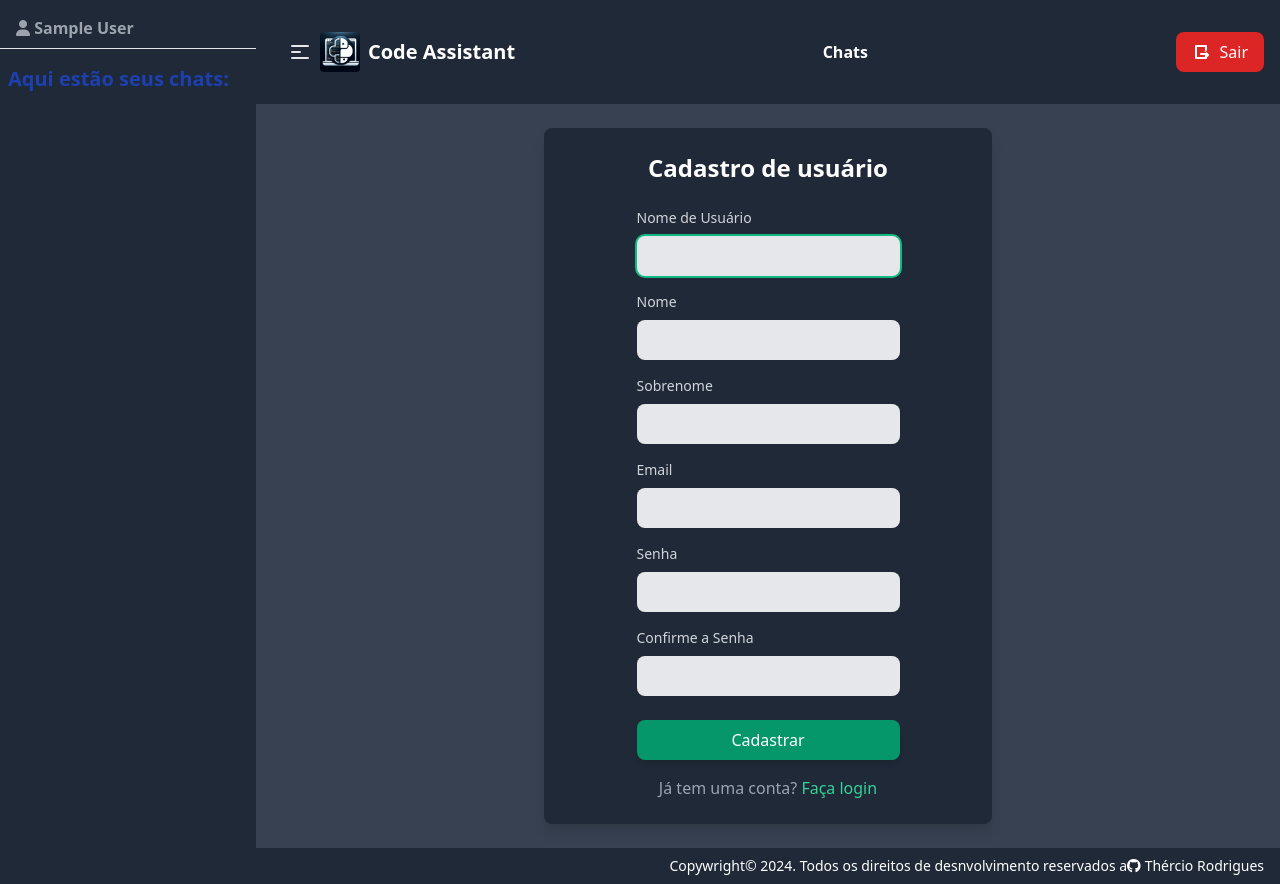
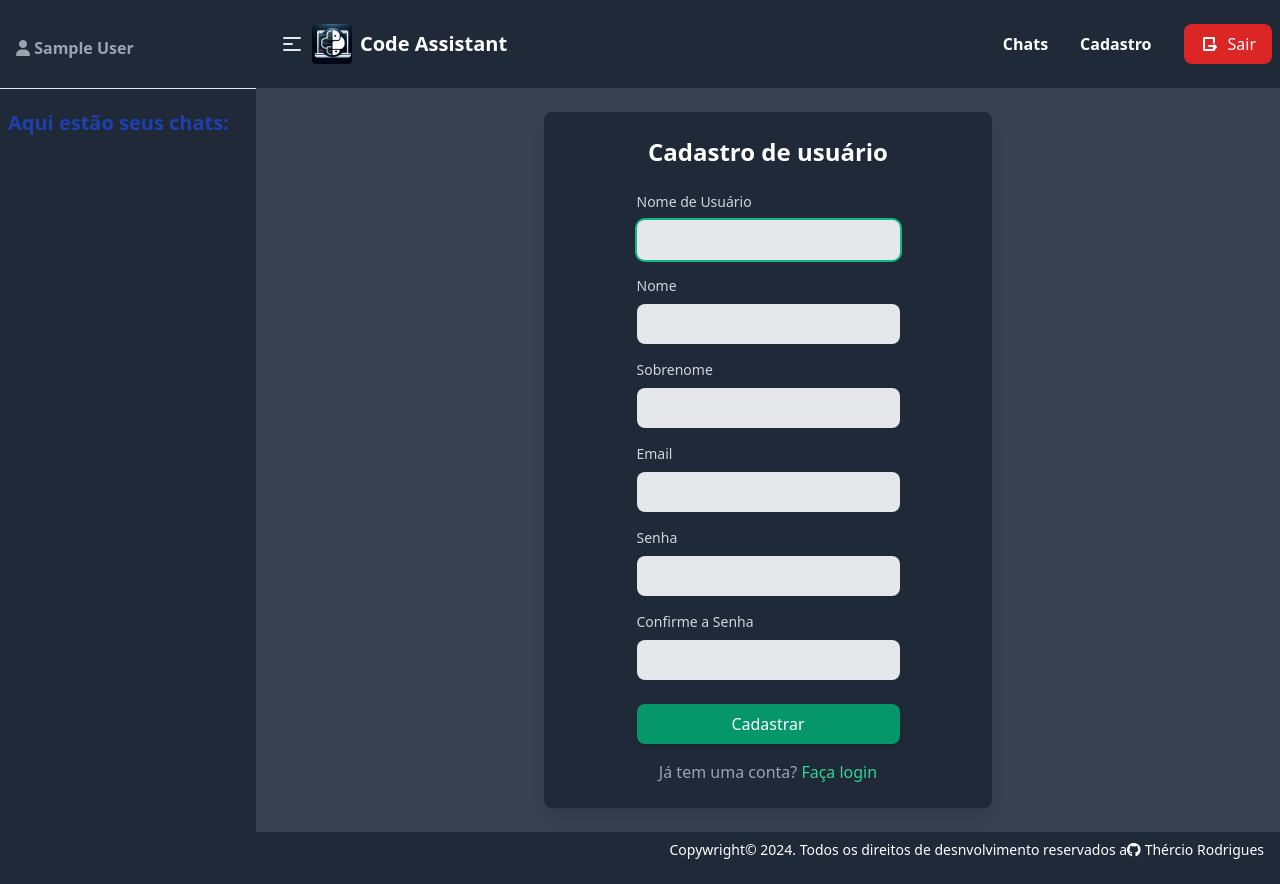
Before and after one commit to thercior/code-assistent, a Django app: page /accounts/cadastro/ in a window 1280 px wide. After the commit the page ends 859 px from the top, so only its background shows below. Run offline with Django 5.2, Linux system fonts and the light colour scheme; the visitor is signed in with stand-in values (Sample User, id 1); some libraries are stand-ins or nearby versions.

Commit message:
:lipstick: style: ajuste de padding e margin de header e sidebar e lista de conversas de chats

```diff
--- a/templates/components/_header.html
+++ b/templates/components/_header.html
@@ -1,5 +1,5 @@
 {% load static %}
-<header class="w-full flex flex-row bg-gray-800 p-4">
+<header class="w-full flex flex-row bg-gray-800 p-2">
     <div class="flex mx-2">
         <button id="toggleSidebar" class="pl-2 py-6 items-center justify-center text-gray-200 bg-gray-800 focus:outline-none">
             <svg class="h-6 w-6 items-center justify-center" fill="none" stroke="currentColor" viewBox="0 0 24 24" xmlns="http://www.w3.org/2000/svg">
@@ -17,11 +17,18 @@
             <h2 class="text-xl font-bold text-white">Code Assistant</h2>
         </div>
 
+
+        <nav id="navbarContent" class="hidden lg:flex items-center space-x-4">
             {% if user.is_authenticated %}
                 <ul class="flex justify-start items-start">
                     <li class="flex items-center">
                         <a href="{% url 'Chatbot:conversation_list' %}" class="text-white font-extrabold hover:bg-blue-700 px-4 py-2 rounded-lg transition">
                             Chats
+                        </a>
+                    </li>
+                    <li class="flex items-center">
+                        <a href="{% url 'Accounts:update_profile' request.user.id %}" class="text-white font-extrabold hover:bg-blue-700 px-4 py-2 rounded-lg transition">
+                            Cadastro
                         </a>
                     </li>
                 </ul>
@@ -49,5 +56,7 @@
 
 
 
+        </nav>
+
     </div>
 </header>
--- a/templates/components/_sidebar.html
+++ b/templates/components/_sidebar.html
@@ -4,18 +4,17 @@
 
 
         <div class="conversations mt-2 overflow-y-auto">
-            <h3 class="p-2 font-bold text-gray-400 flex items-center">
-                <a href="{% url 'Accounts:update_profile' request.user.id %}" class="">
+            <h3 class="p-2 my-2 font-bold text-gray-400 flex items-center">
+                <a href="{% url 'Accounts:update_profile' request.user.id %}" class="my-3">
                     <i class="fa fa-user ml-2"></i>
                     {{ request.user.first_name }} {{ request.user.last_name }}
                 </a>
             </h3>
             <hr>
-            <div class="mt-4">
+            <div class="mt-5">
                 <h2 class="text-xl text-blue-800 font-semibold text-justify ml-2">
                     Aqui estão seus chats:
                 </h2>
-                <h3 class="text-lg font-semibold text-start">
                 <ul>
                     {% for conversation in conversations %}
                         <li class="conversation-item {% if conversation.id == conversation_selected %} bg-gray-600 {% else %} hover:bg-gray-700 {% endif %} p-4 cursor-pointer transition">
@@ -28,7 +27,6 @@
                     {% endfor %}
 
                 </ul>
-                </h3>
             </div>
         </div>
     </div>
```
Lines whose indentation alone changed are shown as unchanged.
